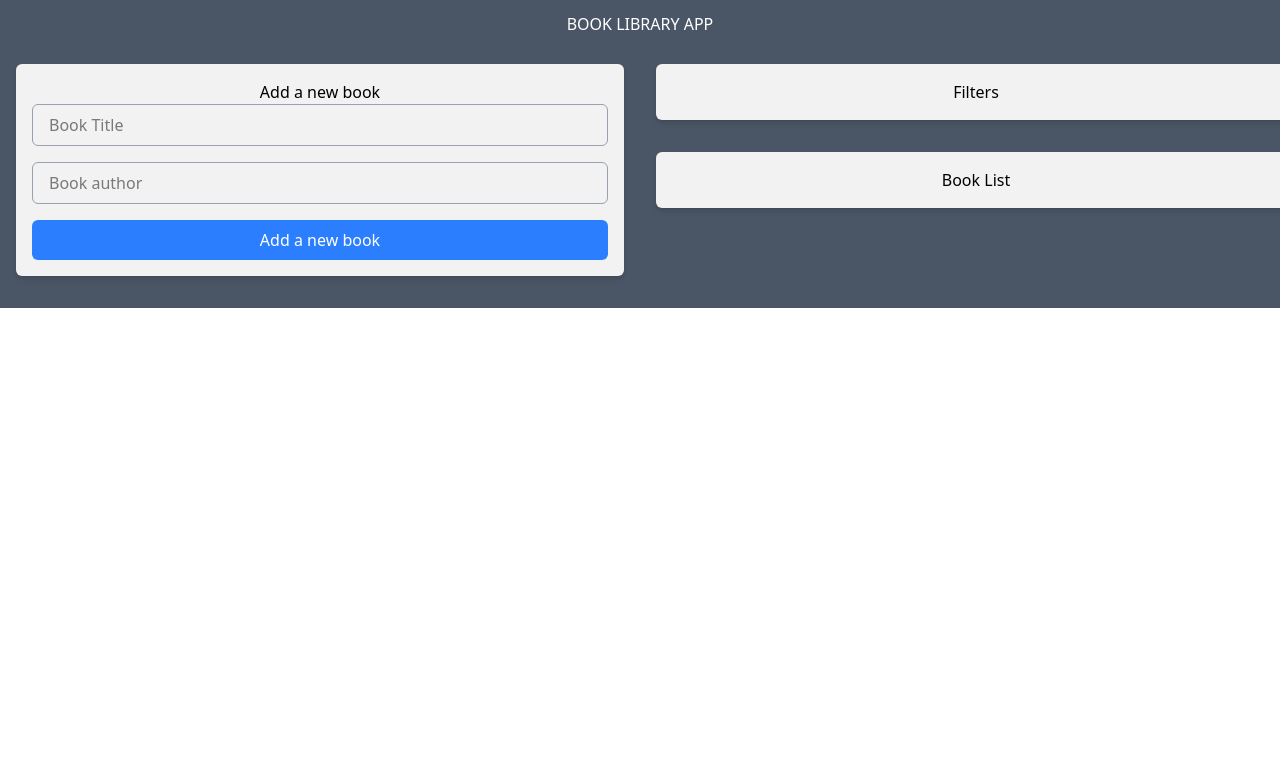
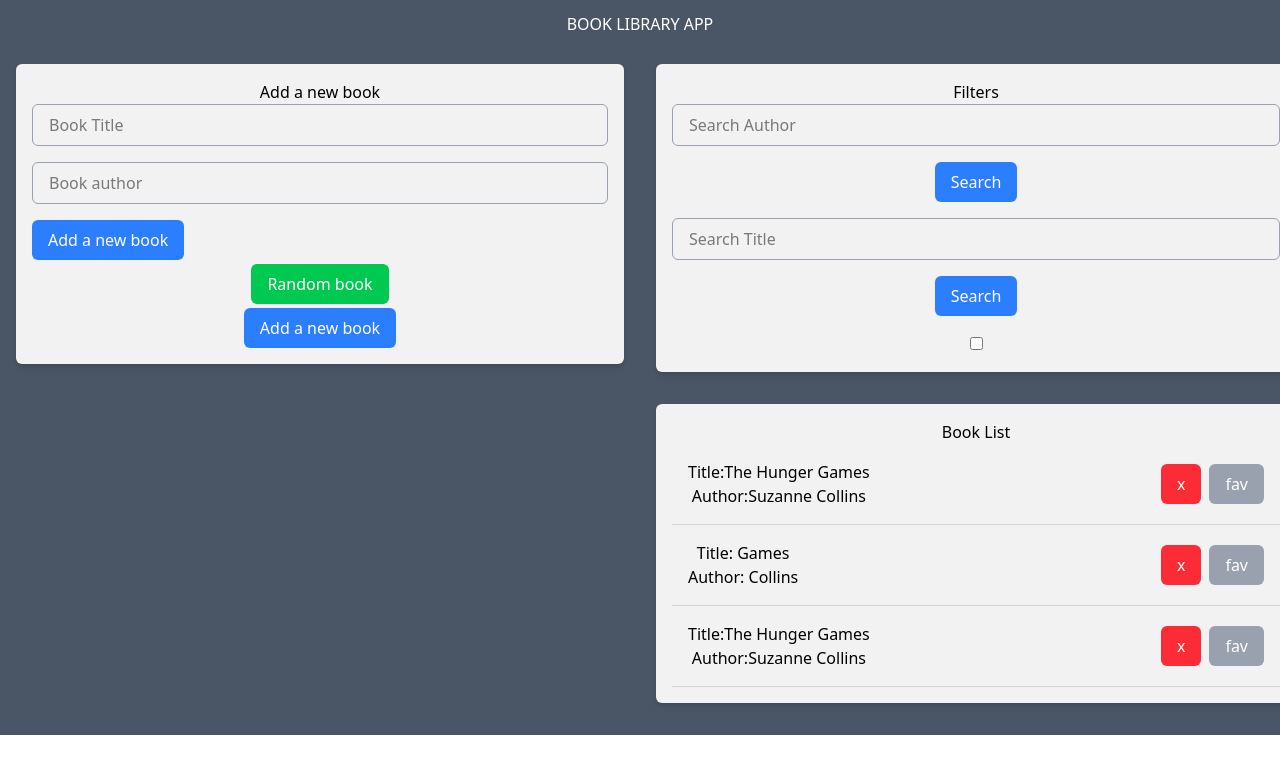
Before and after one commit to Hasmik11Gevorgyan/Bookslibrary-with-react-redux, a React (Vite) app in the folder frontend/: page / in a window 1280 px wide. Shown: the top 774 px of the page. Built offline with nearby package versions, Linux system fonts and the light colour scheme.

Commit message:
i make buttons favorite, delete ,random books

```diff
--- a/frontend/src/components/app/App.jsx
+++ b/frontend/src/components/app/App.jsx
@@ -7,8 +7,8 @@ function App() {
   return (
     <div className="flex flex-col items-center justify-center text-center bg-gray-600 dark:bg-[#112d49]">
       <Header />
-      <main className="container flex justify-between w-full mb-4 ">
-        <div className="flex-1 basis-3xl mx-auto">
+      <main className="container flex justify-between w-full mb-4 max-lg:flex-col  ">
+        <div className="flex-1 basis-3xl mx-auto max-md:basis-full">
           <Form />
         </div>
         <div className="flex-1 basis-3/5 mx-auto flex flex-col">
--- /dev/null
+++ b/frontend/src/components/data/books.json
@@ -0,0 +1,82 @@
+[
+  {
+    "title": "To Kill a Mockingbird",
+    "author": "Harper Lee"
+  },
+  {
+    "title": "1984",
+    "author": "George Orwell"
+  },
+  {
+    "title": "Pride and Prejudice",
+    "author": "Jane Austen"
+  },
+  {
+    "title": "The Great Gatsby",
+    "author": "F. Scott Fitzgerald"
+  },
+  {
+    "title": "Moby-Dick",
+    "author": "Herman Melville"
+  },
+  {
+    "title": "War and Peace",
+    "author": "Leo Tolstoy"
+  },
+  {
+    "title": "The Catcher in the Rye",
+    "author": "J.D. Salinger"
+  },
+  {
+    "title": "The Hobbit",
+    "author": "J.R.R. Tolkien"
+  },
+  {
+    "title": "Crime and Punishment",
+    "author": "Fyodor Dostoevsky"
+  },
+  {
+    "title": "The Brothers Karamazov",
+    "author": "Fyodor Dostoevsky"
+  },
+  {
+    "title": "Jane Eyre",
+    "author": "Charlotte Brontë"
+  },
+  {
+    "title": "Brave New World",
+    "author": "Aldous Huxley"
+  },
+  {
+    "title": "Wuthering Heights",
+    "author": "Emily Brontë"
+  },
+  {
+    "title": "The Lord of the Rings",
+    "author": "J.R.R. Tolkien"
+  },
+  {
+    "title": "The Alchemist",
+    "author": "Paulo Coelho"
+  },
+  {
+    "title": "The Picture of Dorian Gray",
+    "author": "Oscar Wilde"
+  },
+  {
+    "title": "Les Misérables",
+    "author": "Victor Hugo"
+  },
+  {
+    "title": "Frankenstein",
+    "author": "Mary Shelley"
+  },
+  {
+    "title": "Dracula",
+    "author": "Bram Stoker"
+  },
+  {
+    "title": "The Divine Comedy",
+    "author": "Dante Alighieri"
+  }
+]
--- a/frontend/src/components/filter/Filter.jsx
+++ b/frontend/src/components/filter/Filter.jsx
@@ -1,7 +1,57 @@
+import { useSelector } from "react-redux";
+import { useState } from "react";
+
 const Filter = () => {
+  const books = useSelector((state) => state.books);
+  const [searchTerm, setSearchTerm] = useState("");
+
+  const filteredAuthors = () => {
+    return books.filter((book) =>
+      book.author.toLowerCase().includes(searchTerm.toLowerCase())
+    );
+  };
+  const filteredTitles = () => {
+    return books.filter((book) =>
+      book.title.toLowerCase().includes(searchTerm.toLowerCase())
+    );
+  };
   return (
     <div className="w-full p-4 m-4 bg-[#f2f2f2] rounded-md shadow-md">
       <h2> Filters</h2>
+      <div className="flex flex-col gap-4">
+        <div>
+          <input
+            value={searchTerm}
+            onChange={(e) => setSearchTerm(e.target.value)}
+            className="w-full px-4 py-2 mb-4 border border-gray-400 rounded-md"
+            placeholder="Search Author"
+          ></input>
+          <button
+            className=" bg-blue-500 text-white px-4 py-2 rounded-md transition-colors duration-300 hover:bg-[#4b4b85af]"
+            onClick={filteredAuthors}
+          >
+            Search
+          </button>
+        </div>
+        <div>
+          <input
+            value={searchTerm}
+            onChange={(e) => setSearchTerm(e.target.value)}
+            type="text"
+            className="w-full px-4 py-2 mb-4 border border-gray-400 rounded-md"
+            placeholder="Search Title"
+          ></input>
+          <button
+            className=" bg-blue-500 text-white px-4 py-2 rounded-md transition-colors duration-300 hover:bg-[#4b4b85af]"
+            onClick={filteredTitles}
+          >
+            Search
+          </button>
+        </div>
+        <div>
+          <input type="checkbox"></input>
+        </div>
+      </div>
     </div>
   );
 };
--- a/frontend/src/components/form/Form.jsx
+++ b/frontend/src/components/form/Form.jsx
@@ -1,23 +1,36 @@
 import { useState } from "react";
 import { useDispatch } from "react-redux";
 import { addBook } from "../../redux/books/actionCreators";
+import { v4 as uuidv4 } from "uuid";
+import data from "../data/books.json"; // Assuming data.json is in the same directory
 
 const Form = () => {
   const [title, setTitle] = useState("");
-  const [author, setAuthor] = useState();
+  const [author, setAuthor] = useState("");
   const dispatch = useDispatch();
 
   const handleSubmit = (e) => {
     e.preventDefault();
     if (title && author) {
       // dispatch action to add book
-      const book = { title, author };
+      const book = { id: uuidv4(), title, author, isFavorite: false };
+      console.log(addBook(book));
+
       dispatch(addBook(book));
       setTitle("");
       setAuthor("");
     }
   };
-
+  const handleRandomBook = () => {
+    const rndIndex = Math.floor(Math.random() * data.length);
+    const rndBook = data[rndIndex];
+    const rndBookkWithId = {
+      ...rndBook,
+      id: uuidv4(),
+      isFavorite: false
+    };
+    dispatch(addBook(rndBookkWithId));
+  };
   return (
     <div className="p-4 m-4 bg-[#f2f2f2] rounded-md shadow-md">
       <h1>Add a new book</h1>
@@ -42,12 +55,31 @@ const Form = () => {
             className="w-full px-4 py-2 mb-4 border border-gray-400 rounded-md"
           />
         </div>
-        <button
-          className="block w-full bg-blue-500 text-white px-4 py-2 rounded-md transition-colors duration-300 hover:bg-[#4b4b85af]"
-          type="submit"
-        >
-          Add a new book
-        </button>
+        <div className="flex gap-2 max-md: flex-wrap">
+          <button
+            type="submit"
+            className=" bg-blue-500 text-white px-4 py-2 rounded-md transition-colors duration-300 hover:bg-[#4b4b85af]"
+          >
+            Add a new book
+          </button>
+        </div>
+        <div>
+          <button
+            onClick={handleRandomBook}
+            type="button"
+            className=" bg-green-500 text-white px-4 py-2 mt-1 rounded-md transition-colors duration-300 hover:bg-[#4b4b85af]"
+          >
+            Random book
+          </button>
+        </div>
+        <div>
+          <button
+            type="button"
+            className=" bg-blue-500 text-white px-4 py-2 mt-1  rounded-md transition-colors duration-300 hover:bg-[#4b4b85af]"
+          >
+            Add a new book
+          </button>
+        </div>
       </form>
     </div>
   );
--- a/frontend/src/components/list/List.jsx
+++ b/frontend/src/components/list/List.jsx
@@ -1,7 +1,21 @@
+import ListItems from "../listItems/listItems"
+import { useSelector } from "react-redux"
+
 const List = () => {
+    const books = useSelector((state) => state.books)
     return(
         <div className="w-full p-4 m-4 bg-[#f2f2f2] rounded-md shadow-md">
  <h2> Book List</h2>
+
+ <ul>
+    {!books.length ?
+     <p> No books available</p> :
+      books.map((book) => {
+        return(
+  <ListItems book={book}  key = {book.id}/>
+        )
+    })}
+ </ul>
         </div>
     )
  }
--- a/frontend/src/components/listItems/ListItems.jsx
+++ b/frontend/src/components/listItems/ListItems.jsx
@@ -1,11 +1,41 @@
-import List from "../list/list"
+import { useDispatch } from "react-redux";
+import { deleteBook, toggleFavorite } from "../../redux/books/actionCreators";
 
-const ListItems= () => {
-    return(
-        <div>
+const ListItems = ({ book }) => {
+  const dispatch = useDispatch();
+  const handleDeleteBook = (id) => {
+    dispatch(deleteBook(id));
+  };
+  const handleToggleFavorite = (id) => {
+    dispatch(toggleFavorite(id));
+  };
 
-        </div>
-    )
- }
+  return (
+    <li className="flex justify-between items-center p-4 border-b border-gray-300">
+      <div>
+        <h3> Title:{book.title} </h3>
+        <p> Author:{book.author}</p>
+      </div>
+      <div className="flex gap-2">
+        <button
+          onClick={() => handleDeleteBook(book.id)}
+          className="bg-red-500 hover:bg-red-600 text-white px-4 py-2 rounded-md transition-colors duration-300"
+        >
+          x
+        </button>
+        <button
+          onClick={() => handleToggleFavorite(book.id)}
+          className={`${
+            book.isFavorite
+              ? "bg-amber-500 hover:bg-amber-400"
+              : "bg-gray-400 hover:bg-gray-500"
+          } text-white px-4 py-2 rounded-md transition-colors duration-300`}
+        >
+          fav
+        </button>
+      </div>
+    </li>
+  );
+};
 
- export default ListItems
+export default ListItems;
--- a/frontend/src/redux/books/actionCreators.js
+++ b/frontend/src/redux/books/actionCreators.js
@@ -9,3 +9,17 @@ export const addBook = (newBook) =>{
     }
 
 }
+export const deleteBook = (id) =>{
+ return{
+    type: actionTypes.DELETE_BOOK,
+    payload:id
+    }
+
+}
+export const toggleFavorite = (id) =>{
+ return{
+    type: actionTypes.TOOGLE_FAVORITE,
+    payload:id
+    }
+
+}
--- a/frontend/src/redux/books/actionTypes.js
+++ b/frontend/src/redux/books/actionTypes.js
@@ -1,4 +1,5 @@
 
 
 export const ADD_BOOK = "ADD_BOOK";
-export const REMOVE_BOOK = "REMOVE_BOOK";
+export const DELETE_BOOK = "DELETE_BOOK";
+const TOGGLE_FAVORITE = "TOGGLE_FAVORITE";
--- a/frontend/src/redux/books/reducer.js
+++ b/frontend/src/redux/books/reducer.js
@@ -1,14 +1,41 @@
-import * as actionTypes from './actionTypes';
+import * as actionTypes from "./actionTypes";
 
-const initialState = [];
+const initialState = [
+  {
+    id: 1,
+    title: "The Hunger Games",
+    author: "Suzanne Collins",
+    isFavoriite: false,
+  },
+  {
+    id: 2,
+    title: " Games",
+    author: " Collins",
+    isFavoriite: false,
+  },
+  {
+    id: 3,
+    title: "The Hunger Games",
+    author: "Suzanne Collins",
+    isFavorite: false,
+  },
+];
 
 const booksReducer = (state = initialState, action) => {
-    switch (action.type) {
-        case actionTypes.ADD_BOOK:
-        return [...state, action.payload];
-
-        default:  return state;
-    }
-}
+  switch (action.type) {
+    case actionTypes.ADD_BOOK:
+      return [...state, action.payload];
+    case actionTypes.DELETE_BOOK:
+      return state.filter((book) => book.id !== action.payload);
+    case actionTypes.TOGGLE_FAVORITE:
+      return state.map((book) =>
+        book.id === action.payload
+          ? { ...book, isFavorite: !book.isFavorite }
+          : book
+      );
+    default:
+      return state;
+  }
+};
 
 export default booksReducer;
--- /dev/null
+++ b/package.json
@@ -0,0 +1,5 @@
+{
+  "dependencies": {
+    "uuid": "^11.1.0"
+  }
+}
```
Also changed, not shown: 1 other file (tests, documents, lock files or other folders).
